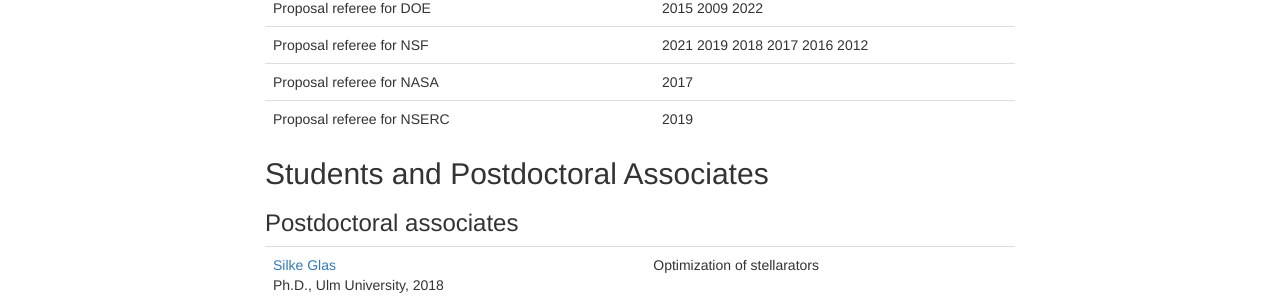
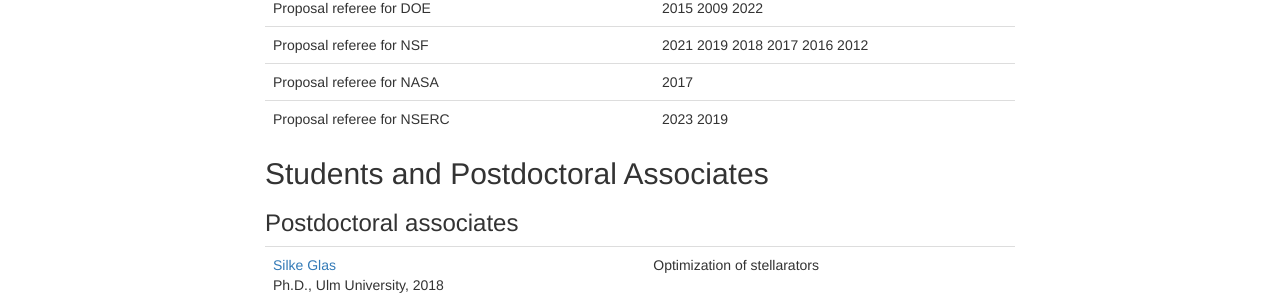
Before and after one commit to dbindel/cornell_web, a Jekyll site: the page built from vita.html, in a window 1280 px wide and 900 px high, scrolled down 23542 px. Shown: the part 149-453 px from the top of the window. Built offline with Jekyll 4.4.1, drawn with Linux system fonts in a browser that asks for light colours; nearby versions of some CDN libraries.

Commit message:
Add NSERC reviewing.

```diff
--- a/_data/reviewing.yml
+++ b/_data/reviewing.yml
@@ -120,4 +120,4 @@
   when: [2017]
 -
   what: Proposal referee for NSERC
-  when: [2019]
+  when: [2019, 2023]
```
